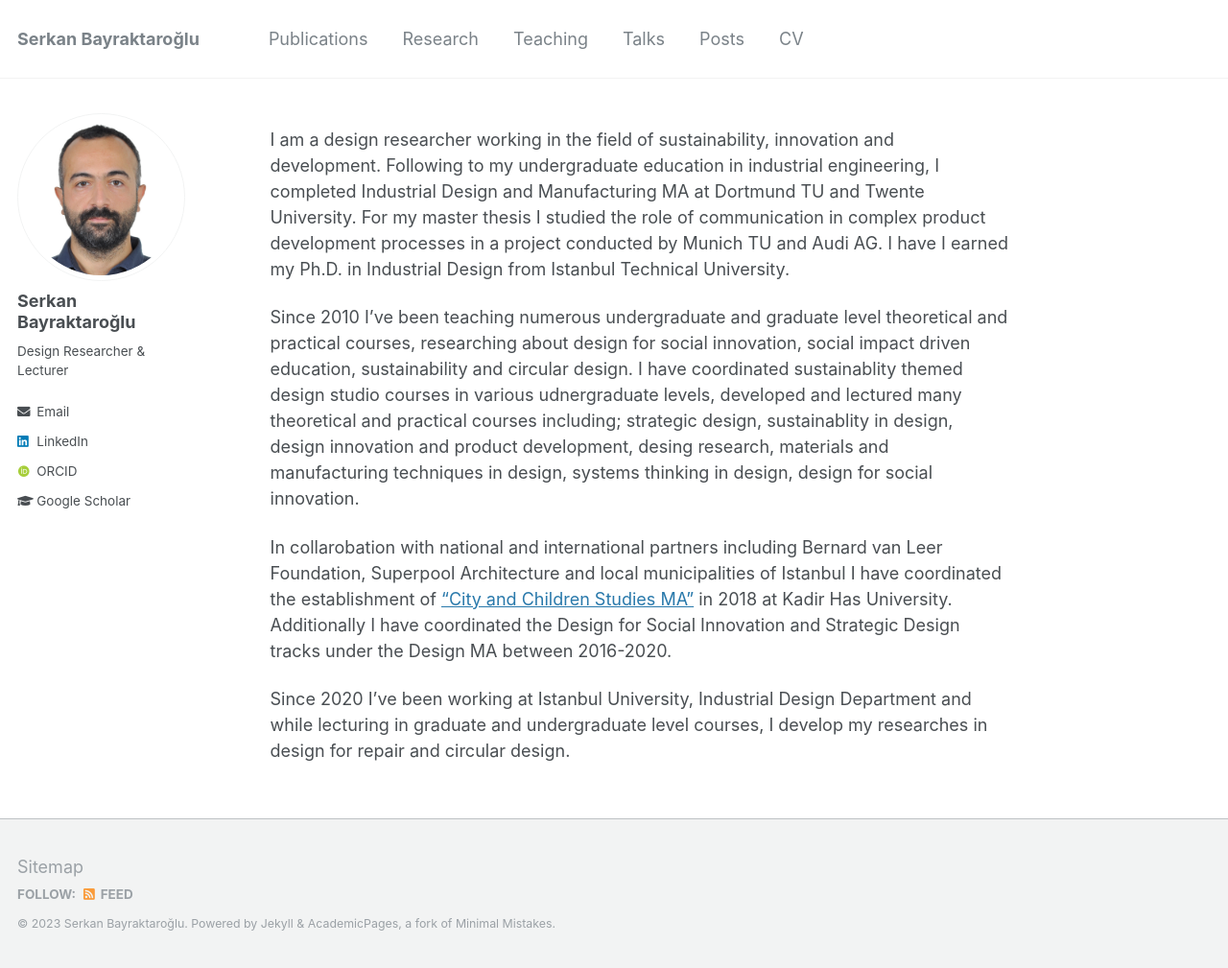
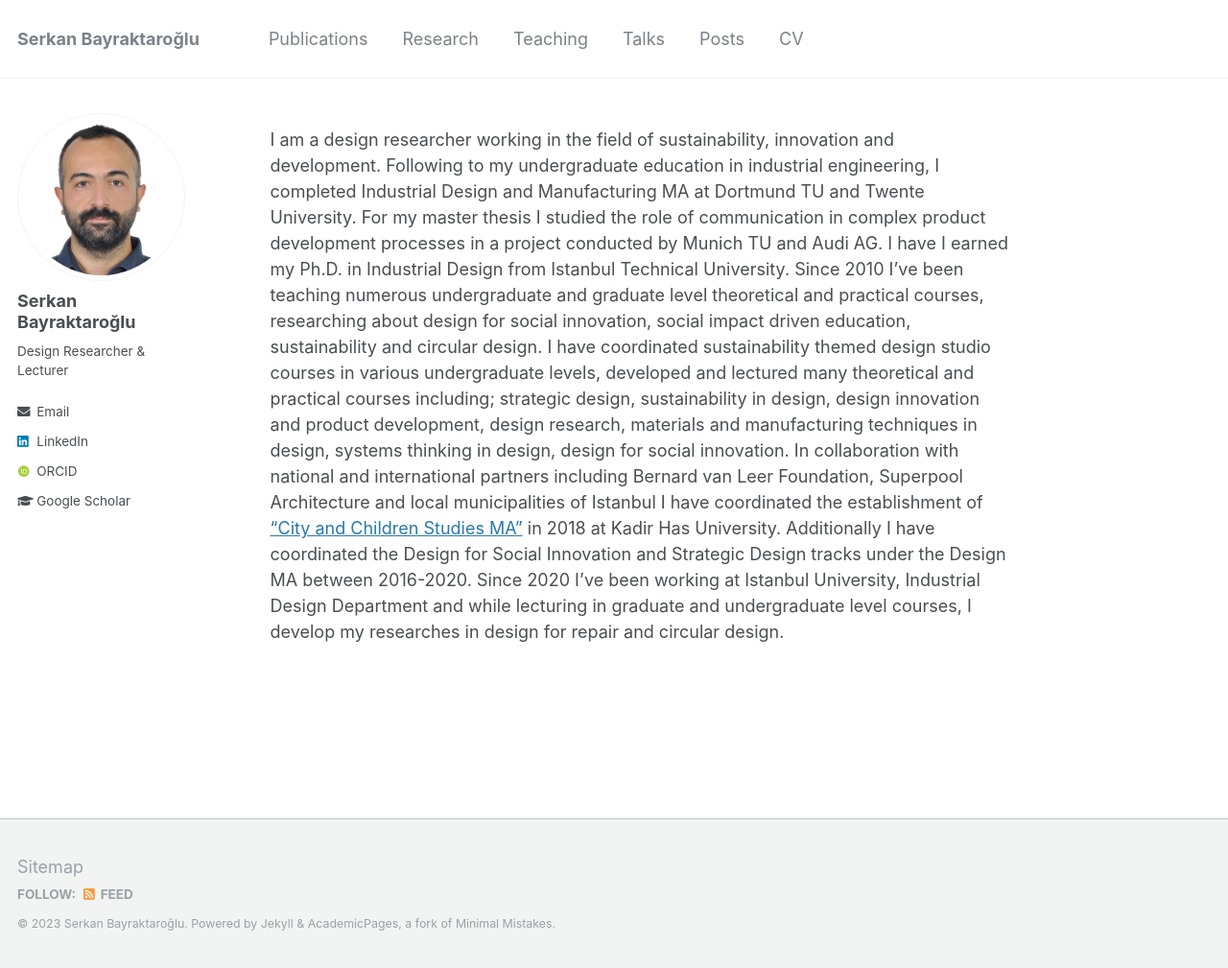
Before and after one commit to serkanbayraktaroglu/serkanbayraktaroglu.github.io, a Jekyll site: the page built from _pages/about.md, in a window 1280 px wide and 1009 px high. Shown: the whole window at 96% size. Built offline with Jekyll 4.4.1, drawn with Linux system fonts in a browser that asks for light colours; some web fonts are replaced.

Commit message:
Update about.md

```diff
--- a/_pages/about.md
+++ b/_pages/about.md
@@ -9,9 +9,6 @@ redirect_from:
 ---
 
 I am a design researcher working in the field of sustainability, innovation and development. Following to my undergraduate education in industrial engineering, I completed Industrial Design and Manufacturing MA at Dortmund TU and Twente University. For my master thesis I studied the role of communication in complex product development processes in a project conducted by Munich TU and Audi AG. I have I earned my Ph.D. in Industrial Design from Istanbul Technical University.
-
-Since 2010 I’ve been teaching numerous undergraduate and graduate level theoretical and practical courses, researching about design for social innovation, social impact driven education, sustainability and circular design. I have coordinated sustainablity themed design studio courses in various udnergraduate levels, developed and lectured many theoretical and practical courses including; strategic design, sustainablity in design, design innovation and product development, desing research, materials and manufacturing techniques in design, systems thinking in design, design for social innovation.
-
-In collarobation with national and international partners including Bernard van Leer Foundation, Superpool Architecture and local municipalities of Istanbul I have coordinated the establishment of ["City and Children Studies MA"](https://city-and-children-studies.tumblr.com) in 2018 at Kadir Has University. Additionally I have coordinated the Design for Social Innovation and Strategic Design tracks under the Design MA between 2016-2020.
-
+Since 2010 I’ve been teaching numerous undergraduate and graduate level theoretical and practical courses, researching about design for social innovation, social impact driven education, sustainability and circular design. I have coordinated sustainability themed design studio courses in various undergraduate levels, developed and lectured many theoretical and practical courses including; strategic design, sustainability in design, design innovation and product development, design research, materials and manufacturing techniques in design, systems thinking in design, design for social innovation.
+In collaboration with national and international partners including Bernard van Leer Foundation, Superpool Architecture and local municipalities of Istanbul I have coordinated the establishment of  ["City and Children Studies MA"](https://city-and-children-studies.tumblr.com) in 2018 at Kadir Has University. Additionally I have coordinated the Design for Social Innovation and Strategic Design tracks under the Design MA between 2016-2020.
 Since 2020 I've been working at Istanbul University, Industrial Design Department and while lecturing in graduate and undergraduate level courses, I develop my researches in design for repair and circular design.
```
